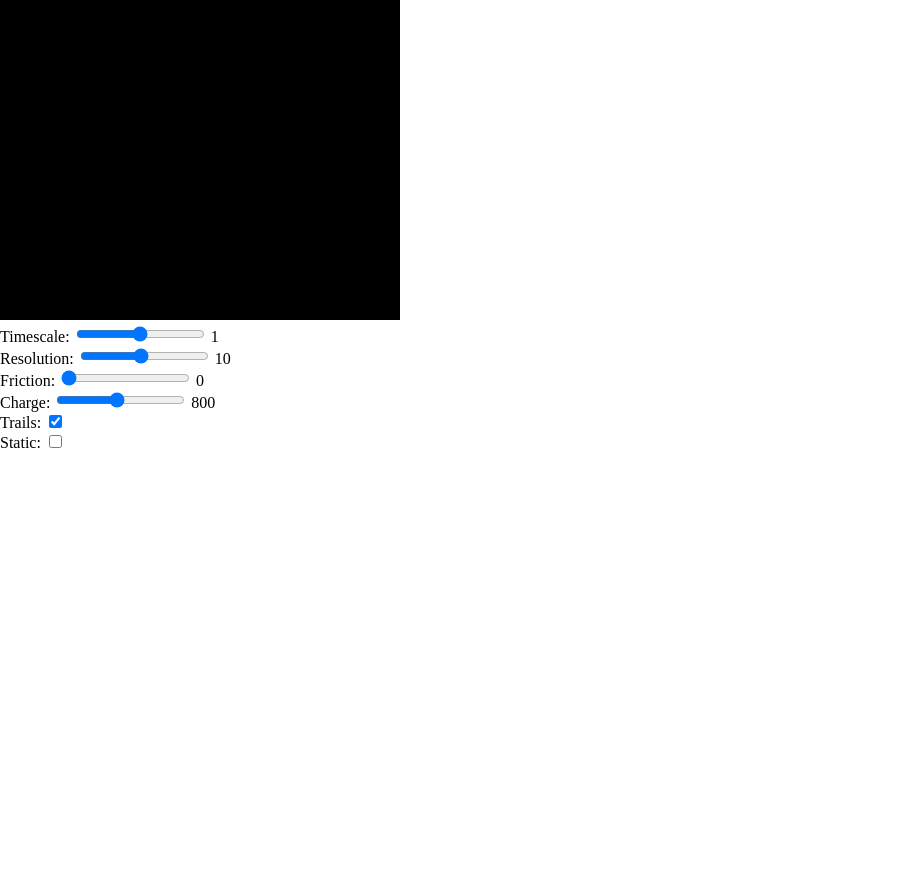
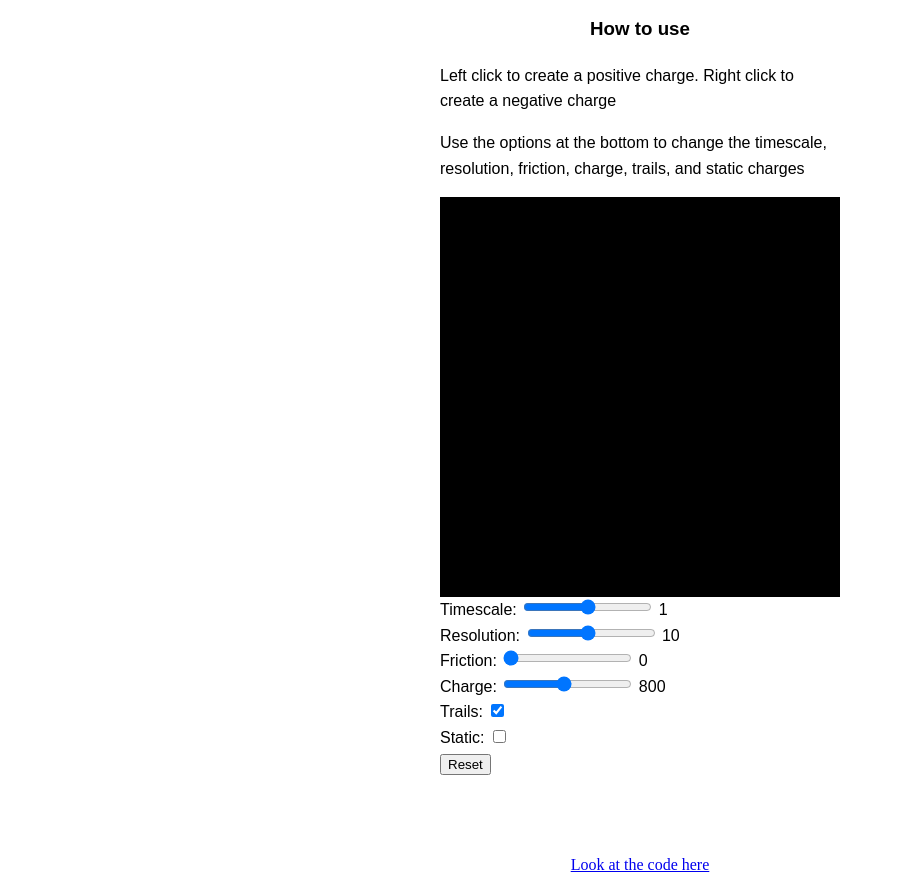
Before and after one commit to JoshGreenslade/ElectricField, a plain HTML site: page index.html in a window 1280 px wide. Shown: the part 80-954 px from the top of the page, without its empty margins (0-903 px from the left). Before the commit the page ends 800 px from the top, so only its background shows below. Drawn offline with Linux system fonts and the light colour scheme.

Commit message:
Made toy page prettier

```diff
--- a/index.html
+++ b/index.html
@@ -9,6 +9,14 @@
     <title>Document</title>
 </head>
 <body>
+    <div class="container">
+
+        <h1>Electric Field Simulator</h1>
+
+        <h3>How to use</h3>
+        <p>Left click to create a positive charge. Right click to create a negative charge</p>
+        <p>Use the options at the bottom to change the timescale, resolution, friction, charge, trails, and static charges</p>
+
         <div>
             <canvas> </canvas>
         </div>
@@ -16,7 +24,7 @@
         <!-- Controls -->
         <div>
             <label for="timescale">Timescale:</label>
-        <input type="range" min="-2" max="1" step="0.01" id="timescale" oninput="document.getElementById('timescale_output').value = Math.pow(10,this.value)">
+            <input type="range" min="-2" max="1" step="0.01" id="timescale" oninput="document.getElementById('timescale_output').value = Math.pow(10,this.value).toFixed(2)">
             <output id=timescale_output>1</output>
         </div>
 
@@ -47,6 +55,14 @@
             <label for="static">Static:</label>
             <input type="checkbox" id="static">
         </div>
+
+        <div>
+            <button type="button" id="reset" onclick="charges = [];">Reset</button>
+        </div>
+    </div>
 </body>
+<footer>
+    <a href="https://github.com/JoshGreenslade/ElectricField/">Look at the code here</a>
+</footer>
 
 </html>
--- a/renderer.js
+++ b/renderer.js
@@ -70,6 +70,7 @@ function draw() {
     // Set the index
     var index = 0;
     var offset = 0;
+    console.log(canvas.width)
 
     // Render the fields
     for (var i=0+pixPerCell/2; i < canvas.width; i +=pixPerCell) {
@@ -84,7 +85,6 @@ function draw() {
             // Old method
             // ctx.fillStyle = ['rgb(',color[0],',',color[1],',',color[2],')'].join('')
             // ctx.fillRect(i-pixPerCell/2, j-pixPerCell/2, pixPerCell, pixPerCell)
-
             for (var k = 0; k < pixPerCell * pixPerCell; k++) {
                 offset = (k % pixPerCell) + ((k/pixPerCell) | 0)*canvas.width
                 offset *= 4
--- a/script.js
+++ b/script.js
@@ -1,8 +1,4 @@
-// Constants
-const canvasWidth = 400
-const canvasHeight = 400
-
-// Options
+    // Options
 var timescale = 1
 var pixPerCell = 10
 var friction = 0
@@ -19,10 +15,19 @@ var resolutionInput = document.getElementById("resolution")
 var frictionInput = document.getElementById("friction")
 var chargeInput = document.getElementById("charge")
 var trailInput = document.getElementById("trail")
+var resetInput = document.getElementById("reset")
 
 // Set the canvas width and height
+const canvasWidth  =  (window.innerWidth < 450) ? 300 : 400
+const canvasHeight = (window.innerWidth < 450) ? 300 : 400
 canvas.width = canvasWidth
-canvas.height= canvasHeight
+canvas.height = canvasHeight
+if (window.innerWidth < 450) {
+    chargeInput.value = 200
+    document.getElementById("charge_output").innerHTML = "200"
+    charge = 200
+}
+
 
 
 // Do something?
@@ -141,6 +146,11 @@ trailInput.addEventListener('change', function (e) {
         update: ['trailLength']
     })
 })
+resetInput.addEventListener('click', function (e) {
+    console.log('hello')
+    charges = []
+    updateView()
+})
 
 
 function closest(array, num) {
--- a/style.css
+++ b/style.css
@@ -1,7 +1,42 @@
 body {
-    margin: 0;
+    margin: 0 0;
+}
+
+h1, h2, h3, h4 {
+    text-align: center;
+    font-weight: bold;
+}
+
+.container {
+    margin: auto;
+    width: 400px;
+    text-align: left;
+    line-height: 1.6;
+    font-family: sans-serif;
+    border: 1px;
 }
 
 canvas {
+    margin: auto;
+    display: block;
     background-color: black;
 }
+
+footer {
+    margin: auto;
+    margin-top: 5rem;
+    width: 50%;
+    text-align: center;
+
+}
+
+@media (max-width: 450px){
+    canvas {
+        width: 300px;
+        height: 300px;
+    }
+
+    .container {
+        width: 300px
+    }
+}
```
Lines whose indentation alone changed are shown as unchanged.
